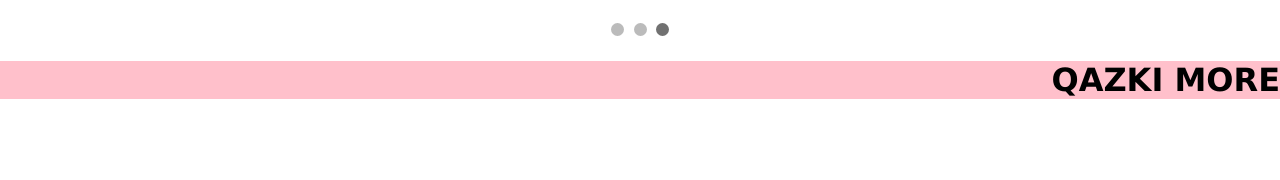
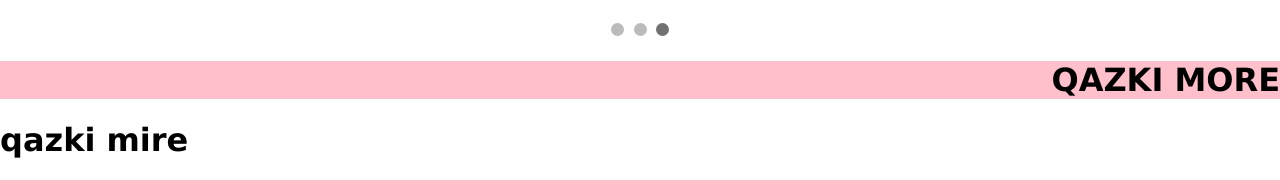
Before and after one commit to politologu/Slide_show_auto_-with_JS, a plain HTML site: page index.html in a window 1280 px wide. Shown: the part 912-1092 px from the top of the page. Before the commit the page ends 1033 px from the top, so only its background shows below. Drawn offline with Linux system fonts and the light colour scheme.

Commit message:
added h1

```diff
--- a/index.html
+++ b/index.html
@@ -185,6 +185,6 @@
 	}
 
 </script>
-
+<h1>qazki mire</h1>
 </body>
 </html>
```
